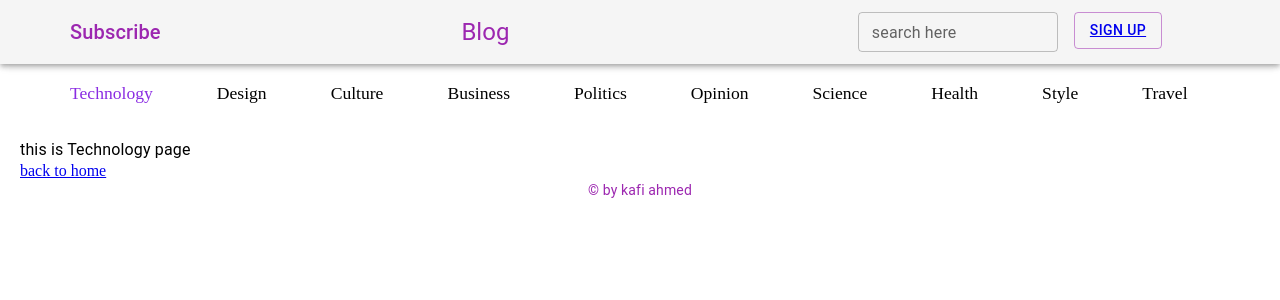
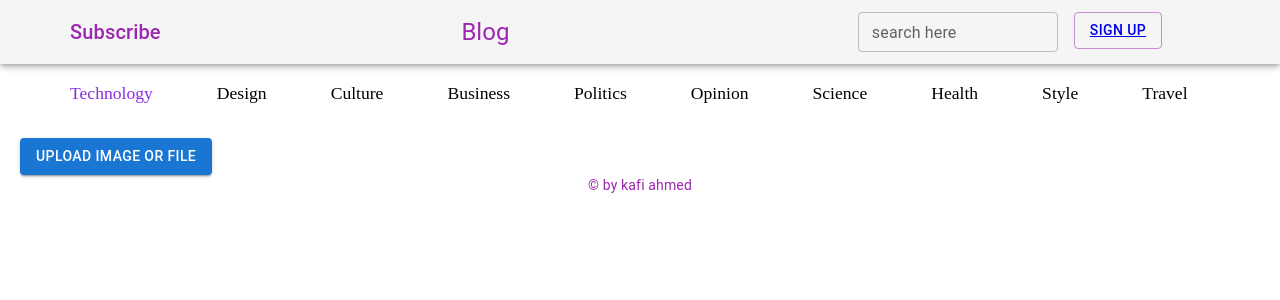
Before and after one commit to kafi22/mui-with-react, a React (Vite) app: page /technology in a window 1280 px wide. Shown: the top 300 px of the page. Built offline with nearby package versions, Linux system fonts and the light colour scheme.

Commit message:
add-upload-feature

```diff
--- a/package.json
+++ b/package.json
@@ -18,6 +18,8 @@
     "@mui/material": "^5.14.3",
     "react": "^18.2.0",
     "react-dom": "^18.2.0",
+    "react-dropzone": "^14.2.3",
+    "react-dropzone-uploader": "^2.11.0",
     "react-router-dom": "^6.14.2",
     "styled-components": "^6.0.7"
   },
--- a/src/Pages/Technology.jsx
+++ b/src/Pages/Technology.jsx
@@ -1,19 +1,54 @@
-import { Typography } from '@mui/material'
-import React from 'react'
-import { Link } from 'react-router-dom'
+import React, { useState } from 'react';
+import { Button } from '@mui/material';
+import { DropzoneArea } from 'react-dropzone-uploader';
 
 const Technology = () => {
+  const [uploadedFile, setUploadedFile] = useState(null);
+
+  const handleChangeStatus = ({ file }, status) => {
+    if (status === 'done') {
+      setUploadedFile(file);
+    }
+  };
+
+  const handleSubmit = (files, allFiles) => {
+    allFiles.forEach((f) => f.remove());
+  };
+
+  const handleButtonClick = () => {
+    document.getElementById('fileInput').click();
+  };
+
   return (
     <div>
-      <Typography>
-        this is Technology page
-      </Typography>
+      <Button variant="contained" onClick={handleButtonClick}>
+        Upload Image or File
+      </Button>
+      <input
+        id="fileInput"
+        type="file"
+        hidden
+        onChange={(e) => handleChangeStatus({ file: e.target.files[0] }, 'done')}
+        accept="image/*, .pdf, .doc, .docx"
+      />
+      {uploadedFile && (
+        <div>
+          {uploadedFile.type.includes('image') ? (
+            <div>
+              <p>Uploaded Image:</p>
+              <img
+                src={URL.createObjectURL(uploadedFile)}
+                alt="Uploaded"
+                style={{ maxWidth: '100%', height: 'auto' }}
+              />
+            </div>
+          ) : (
+            <p>Uploaded File: {uploadedFile.name}</p>
+          )}
+        </div>
+      )}
+    </div>
+  );
+};
 
-      <Link to={'/'}>
-      back to home
-      </Link>
-    </div>
-  )
-}
-
-export default Technology
+export default Technology;
```
Also changed, not shown: 1 other file (tests, documents, lock files or other folders).
